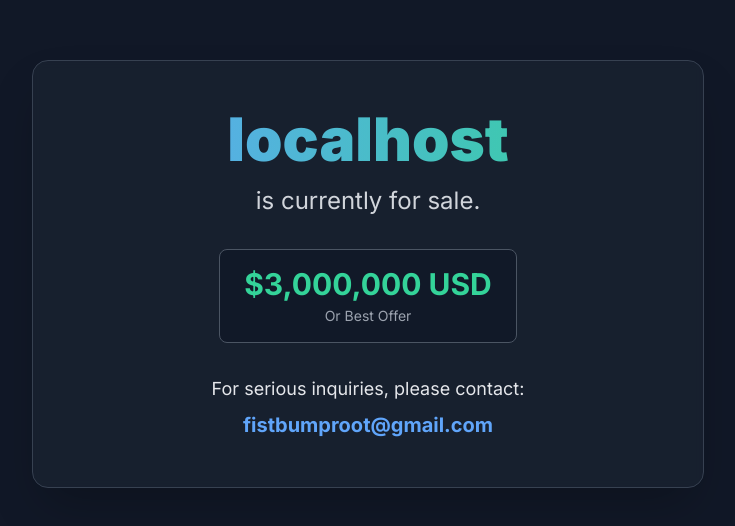
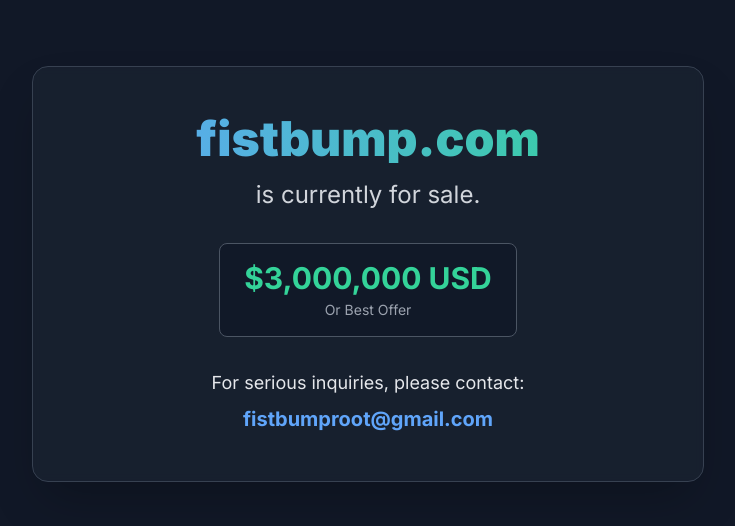
Before and after one commit to fistbumproot/fistbumproot.github.io, a plain HTML site: page index.html in a window 1280 px wide. Shown: the part 126-652 px from the top of the page, without its empty margins (272-1007 px from the left). Drawn offline with nearby package versions, Linux system fonts and the light colour scheme.

Commit message:
reduced header font size

```diff
--- a/index.html
+++ b/index.html
@@ -20,8 +20,8 @@
     <div class="w-full max-w-2xl text-center bg-gray-800/50 backdrop-blur-sm p-8 sm:p-12 rounded-2xl shadow-2xl border border-gray-700">
 
         <!-- Domain Name Display -->
-        <h1 class="text-4xl sm:text-5xl md:text-6xl font-black text-transparent bg-clip-text bg-gradient-to-r from-blue-400 to-emerald-400 mb-4" id="domainName">
-            <!-- Domain name will be inserted here by JavaScript -->
+        <h1 class="text-3xl sm:text-4xl md:text-5xl font-black text-transparent bg-clip-text bg-gradient-to-r from-blue-400 to-emerald-400 mb-4" id="domainName">
+            fistbump.com
         </h1>
 
         <p class="text-xl sm:text-2xl text-gray-300 mb-8">is currently for sale.</p>
@@ -42,16 +42,6 @@
 
     </div>
 
-    <script>
-        // This script dynamically gets and displays the current domain name.
-        document.addEventListener('DOMContentLoaded', function() {
-            const domainNameElement = document.getElementById('domainName');
-            if (domainNameElement) {
-                // Use window.location.hostname to get the domain
-                domainNameElement.textContent = window.location.hostname;
-            }
-        });
-    </script>
 
 </body>
 </html>
```
